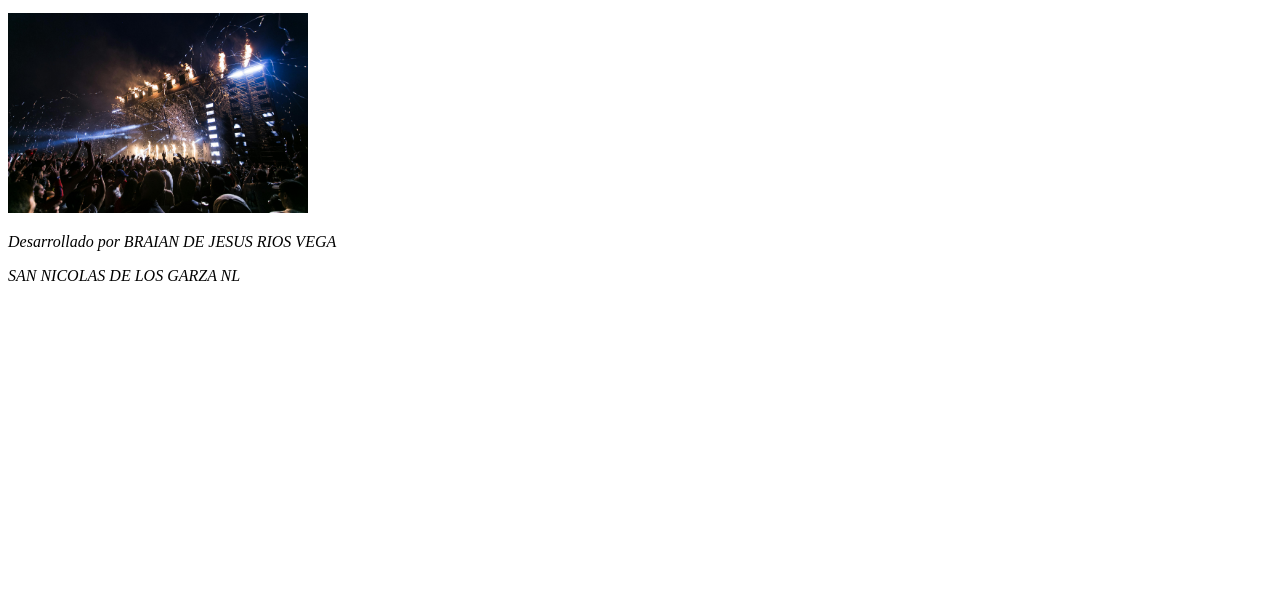
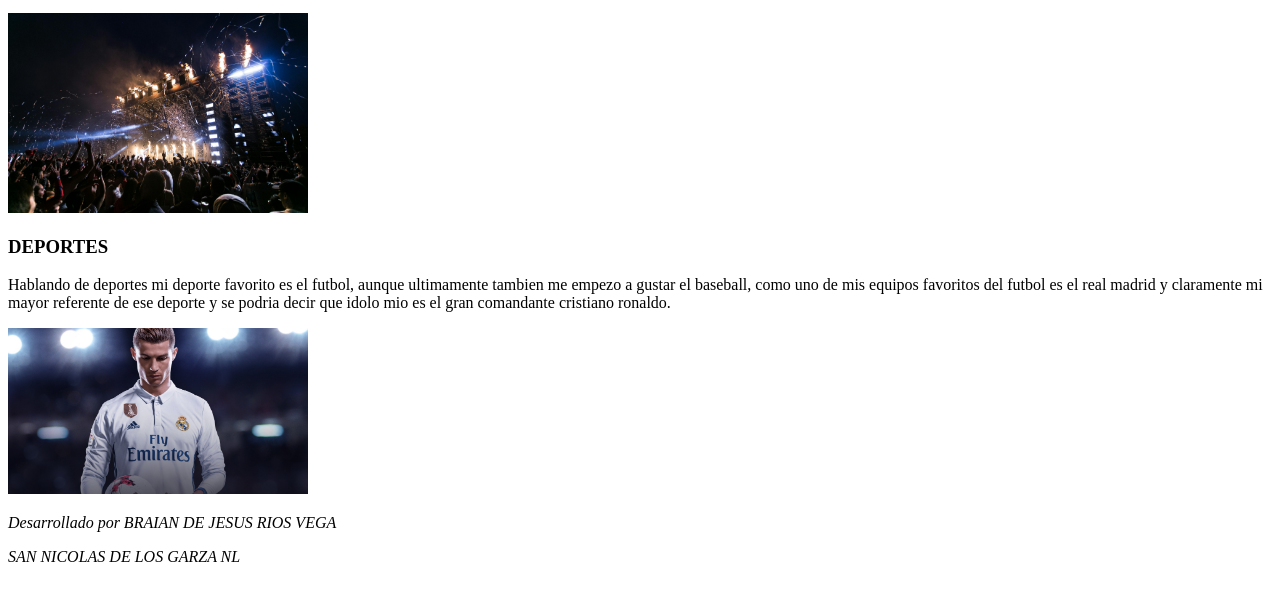
Before and after one commit to AscuOnTop/WebPrograms, a plain HTML site: page pagina2.html in a window 1280 px wide. Shown: the part 166-766 px from the top of the page. Drawn offline with Linux system fonts and the light colour scheme.

Commit message:
Gustos Deportivos

```diff
--- a/pagina2.html
+++ b/pagina2.html
@@ -18,6 +18,16 @@
             </p>
             <img src="ASSETS/MUSICA.jpg" width="300" alt="Musica">
         </article>
+        <article>
+            <header>
+                <h3>DEPORTES</h3>
+            </header>
+            <!-- Cuerpo del documento -->
+            <p>Hablando de deportes mi deporte favorito es el futbol, aunque ultimamente tambien me empezo a gustar el baseball, como uno de mis equipos favoritos del futbol es el
+                real madrid y claramente mi mayor referente de ese deporte y se podria decir que idolo mio es el gran comandante cristiano ronaldo.
+            </p>
+            <img src="ASSETS/CRISTIANORONALDO.jpg" width="300" alt="CR7">
+        </article>
     </main>
     <footer>
         <address>
```
